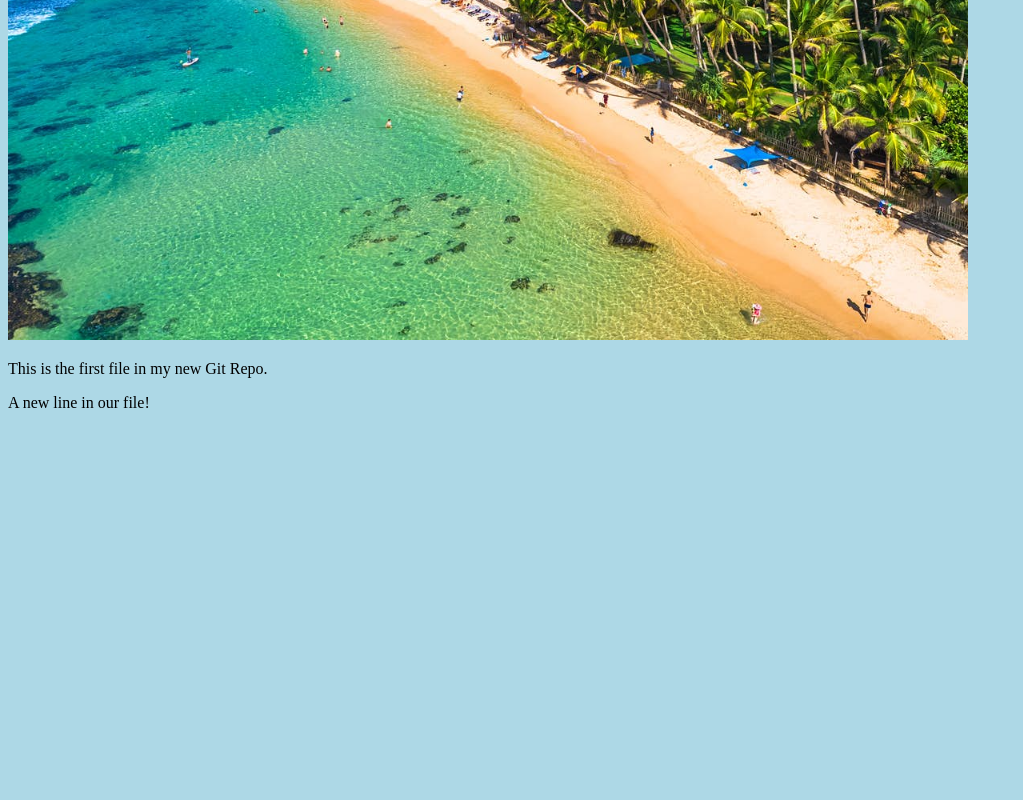
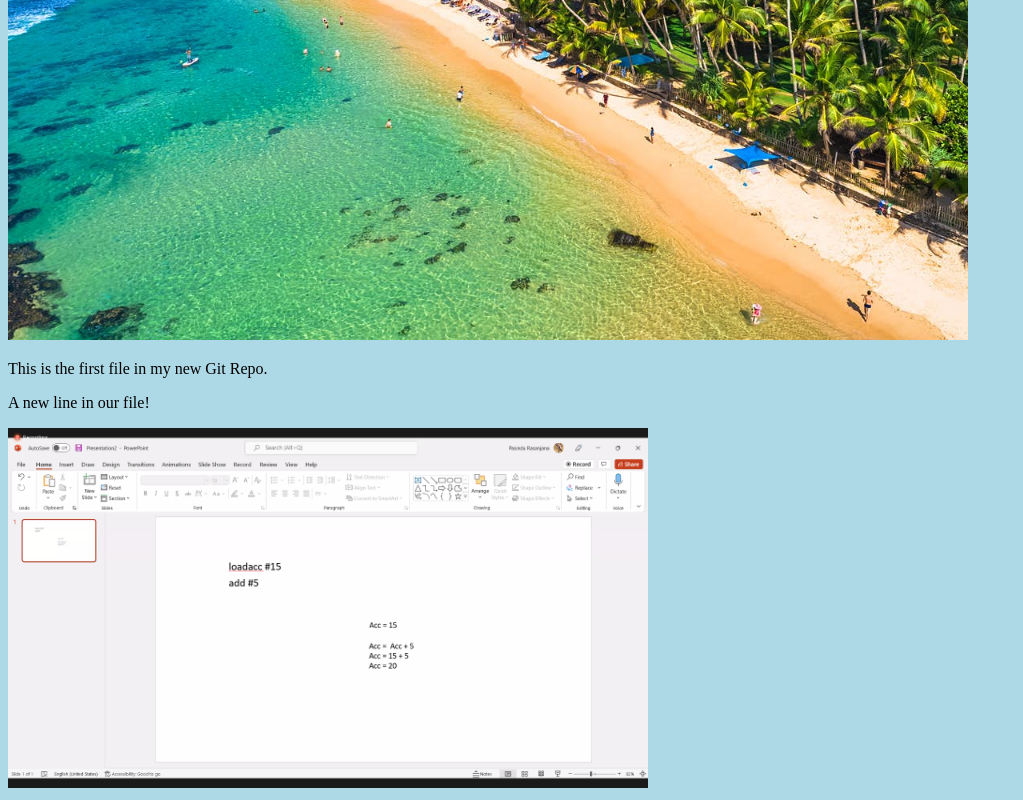
Before and after one commit to Imash-Eshan/hello-world, a plain HTML site: page index.html in a window 1280 px wide. Shown: the part 380-1180 px from the top of the page, without its empty margins (0-1023 px from the left). Before the commit the page ends 808 px from the top, so only its background shows below. Drawn offline with Linux system fonts and the light colour scheme.

Commit message:
added new image

```diff
--- a/index.html
+++ b/index.html
@@ -7,10 +7,10 @@
 <body>
 
 <h1>Hello world!</h1>
-<div><img src="1.jpg" alt="Hello World from Space"
-style="width:100%;max-width:960px"></div>
+<div><img src="1.jpg" alt="Hello World from Space" style="width:100%;max-width:960px"></div>
 <p>This is the first file in my new Git Repo.</p>
 <p>A new line in our file!</p>
+<div><img src="Screenshot (77).png" alt="Hello Git" style="width:100%;max-width:640px"></div>
 
 </body>
 </html>
```
Also changed, not shown: Screenshot (77).png (added).
